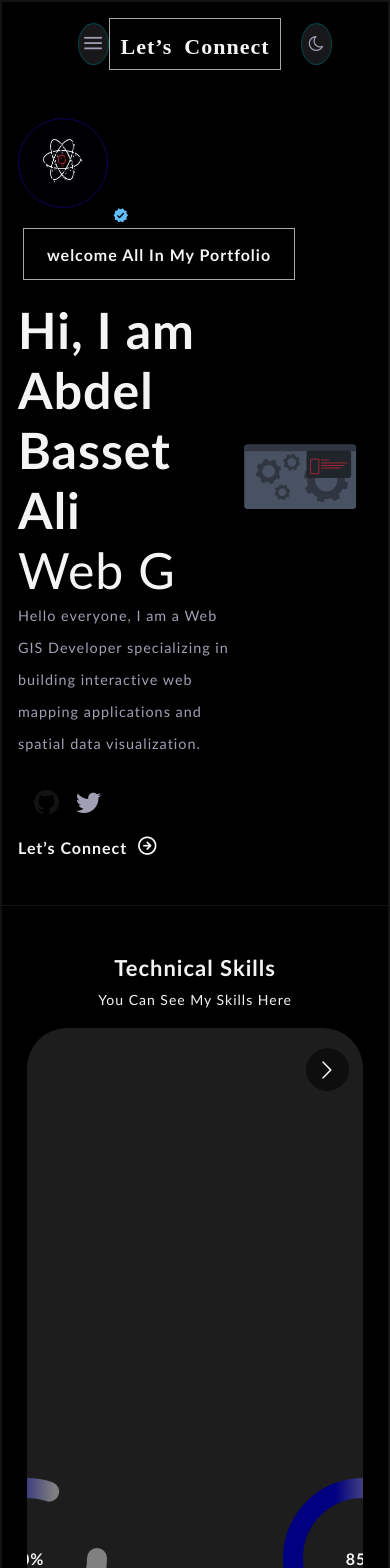
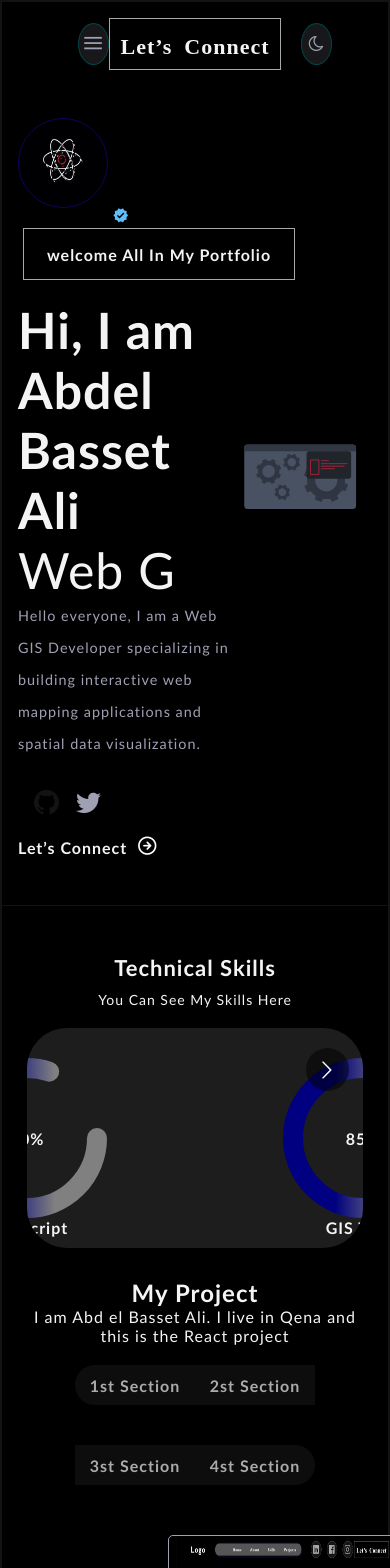
Before and after one commit to abdelbassetali/React-portfolio, a React (Vite) app: page / in a window 390 px wide. Shown: the top 1568 px of the page. Built offline with nearby package versions, Linux system fonts and the light colour scheme.

Commit message:
Update boot.css

```diff
--- a/src/components/2-boot/boot.css
+++ b/src/components/2-boot/boot.css
@@ -109,7 +109,7 @@ circle{
 @media (max-width: 768px) {
     .yaso {
         width: 95% !important;
-        height: auto !important; /* عشان يمدد مع المحتوى براحته وما يقففلش على ارتفاع ثابت */
+        height: auto !important;
         padding: 20px 10px !important;
         display: flex;
         flex-direction: column;
@@ -130,8 +130,37 @@ circle{
         text-align: center;
     }
 
+    /* ظبطنا الكارت والحاوية الخاصة بكل مهارة عشان تظهر جوه الكارد الكبير بترتيب مظبوط */
+    .BOOT {
+        height: auto !important;
+        margin-bottom: 20px !important;
+    }
+
+    .corsel {
+        width: 100% !important;
+        max-width: 280px;
+        height: auto !important;
+        margin: 10px auto !important;
+        display: flex;
+        flex-direction: column;
+        align-items: center;
+        padding-bottom: 20px;
+    }
+
     .skill {
-        margin: 15px auto !important;
+        width: 160px !important;
+        height: 160px !important;
+        margin: 10px auto !important;
         position: relative !important;
     }
+
+    .outer {
+        margin-top: 10px !important; /* لغينا الـ 430px بتاعة اللابتوب عشان تدخل جوه الكارد */
+        margin-left: 0 !important;
+    }
+
+    .jopp {
+        margin-top: 20px !important;
+        text-align: center;
+    }
 }
```
